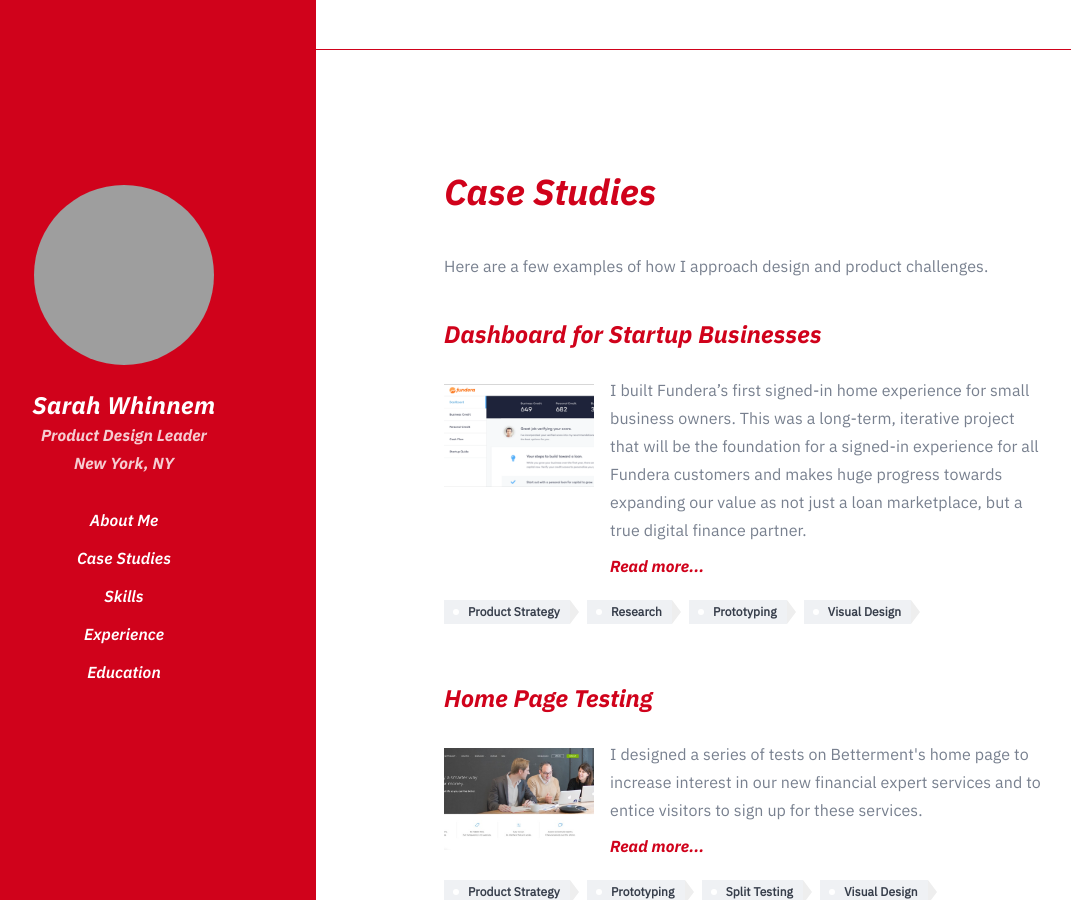
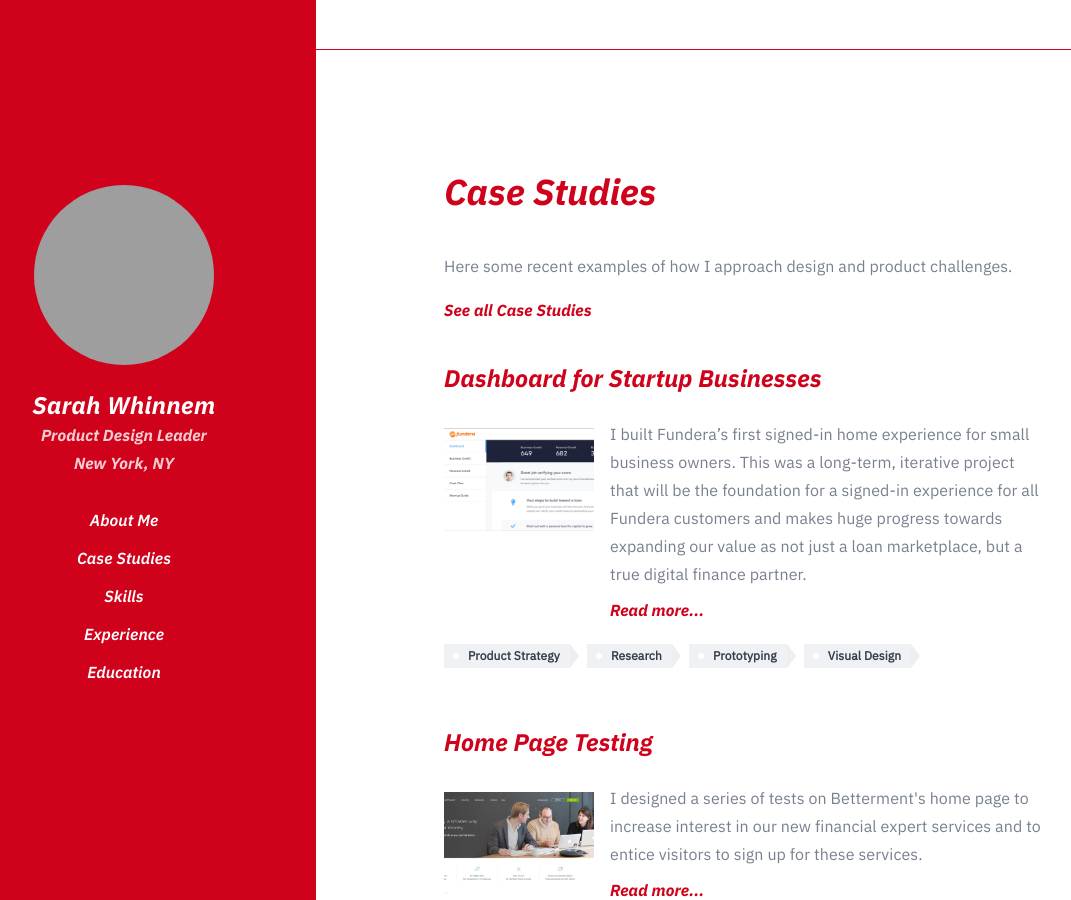
Before and after one commit to madysondesigns/madysondesigns.github.io, a Jekyll site: the page built from index.md, in a window 1280 px wide and 900 px high, scrolled down 850 px. Shown: the whole window, without its empty margins (68-1139 px from the left). Built offline with Jekyll 4.4.1, drawn with Linux system fonts in a browser that asks for light colours; grey boxes are pictures that could not be loaded.

Commit message:
add case study ordering & filter, polish content

```diff
--- a/_includes/home/case-studies.html
+++ b/_includes/home/case-studies.html
@@ -1,17 +1,18 @@
 <section class="resume-section" id="case-studies">
   <div class="my-auto resume-content" id="projects-content">
     <h2 class="mb-5">Case Studies</h2>
-    <p>Here are a few examples of how I approach design and product challenges.</p>
-    {%- for page in site.case-studies reversed -%}
+    <p>Here some recent examples of how I approach design and product challenges.</p>
+    <p><a class="more-link" href="/case-studies/">See all Case Studies</a></p>
+    {%- assign pages = site.case-studies | where: "featured", "true" -%}
+    {%- for page in pages reversed -%}
       <h3 class="mt-5"><a href="{{ page.url | relative_url }}">{{ page.title }}</a></h3>
       <div class="resume-item">
         <div class="case-study-photo mr-4">
           <img src="{{ page.image }}" style="max-height:150px;max-width:150px;" />
         </div>
         <div class="case-study-excerpt">
-          <p>{{ page.description | safeHTML }}
-          <p>
-          <p class><a href="{{ page.url | relative_url }}">Read more...</a></p>
+          <p>{{ page.description }}</p>
+          <p><a class="more-link" href="{{ page.url | relative_url }}">Read more...</a></p>
         </div>
       </div>
       {%- include tags.html -%}
--- a/assets/css/styles.css
+++ b/assets/css/styles.css
@@ -426,7 +426,7 @@
   margin-bottom: var(--size-xs);
 }
 
-.case-study-excerpt a {
+.more-link {
   font-weight: var(--font-bold);
   font-style: italic;
 }
```
Also changed, not shown: _layouts/case-studies/index.html (+5 -5 lines).
